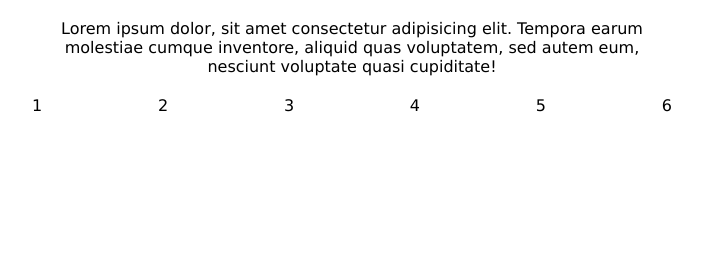
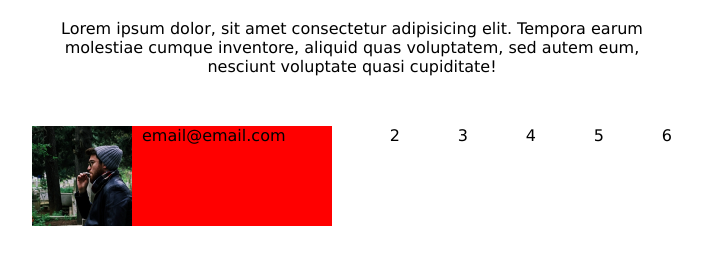
Before and after one commit to ElenaMoYu/html-css-flex-cards, a plain HTML site: page index.html in a window 1280 px wide. Shown: the part 98-362 px from the top of the page, without its empty margins (288-990 px from the left). Drawn offline with Linux system fonts and the light colour scheme.

Commit message:
feat: images

```diff
--- a/css/style.css
+++ b/css/style.css
@@ -23,10 +23,22 @@ main {
 }
 
 .flex-cards {
-  margin-top: 20px;
+  margin-top: 50px;
   margin-bottom: 20px;
   display: flex;
   justify-content: space-between;
   flex-direction: row;
   flex-wrap: wrap;
 }
+
+.box {
+  width: 300px;
+  height: 100px;
+  background-color: red;
+  display: flex;
+}
+
+.box img {
+  height: 100px;
+  margin-right: 10px;
+}
--- a/index.html
+++ b/index.html
@@ -20,7 +20,10 @@
       </p>
 
       <div class="flex-cards">
-        <div>1</div>
+        <div class="box">
+          <img src="./img/male1.png" alt="Luigi Lorem" />
+          <div>email@email.com</div>
+        </div>
         <div>2</div>
         <div>3</div>
         <div>4</div>
```
Also changed, not shown: img/female1.png (added), img/female2.png (added), img/female3.png (added), img/male1.png (added), img/male2.png (added), img/male3.png (added).
